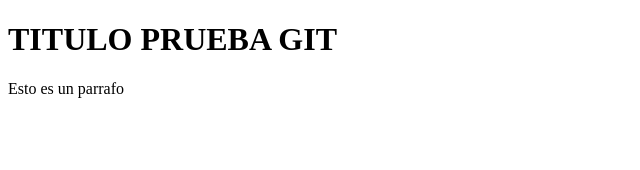
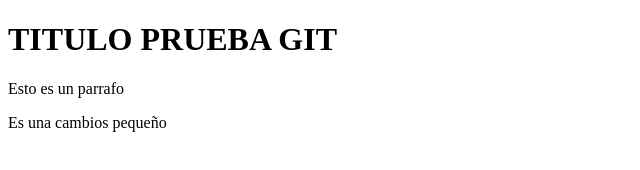
Before and after one commit to mortegac/mortegac.github.io, a plain HTML site: page index.html in a window 1280 px wide. Shown: the whole page, without its empty margins (0-640 px from the left). Drawn offline with Linux system fonts and the light colour scheme.

Commit message:
Se agrego texto
Se agrego texto en un elemento <p>  esto fue para reflejar el cambio

```diff
--- a/index.html
+++ b/index.html
@@ -13,5 +13,6 @@
   <body>
  <h1>TITULO PRUEBA GIT</h1>
  <p>Esto es un parrafo</p>
+ <p>Es una cambios pequeño</p>
   </body>
 </html>
```
Also changed, not shown: INFO-GIT.txt.
